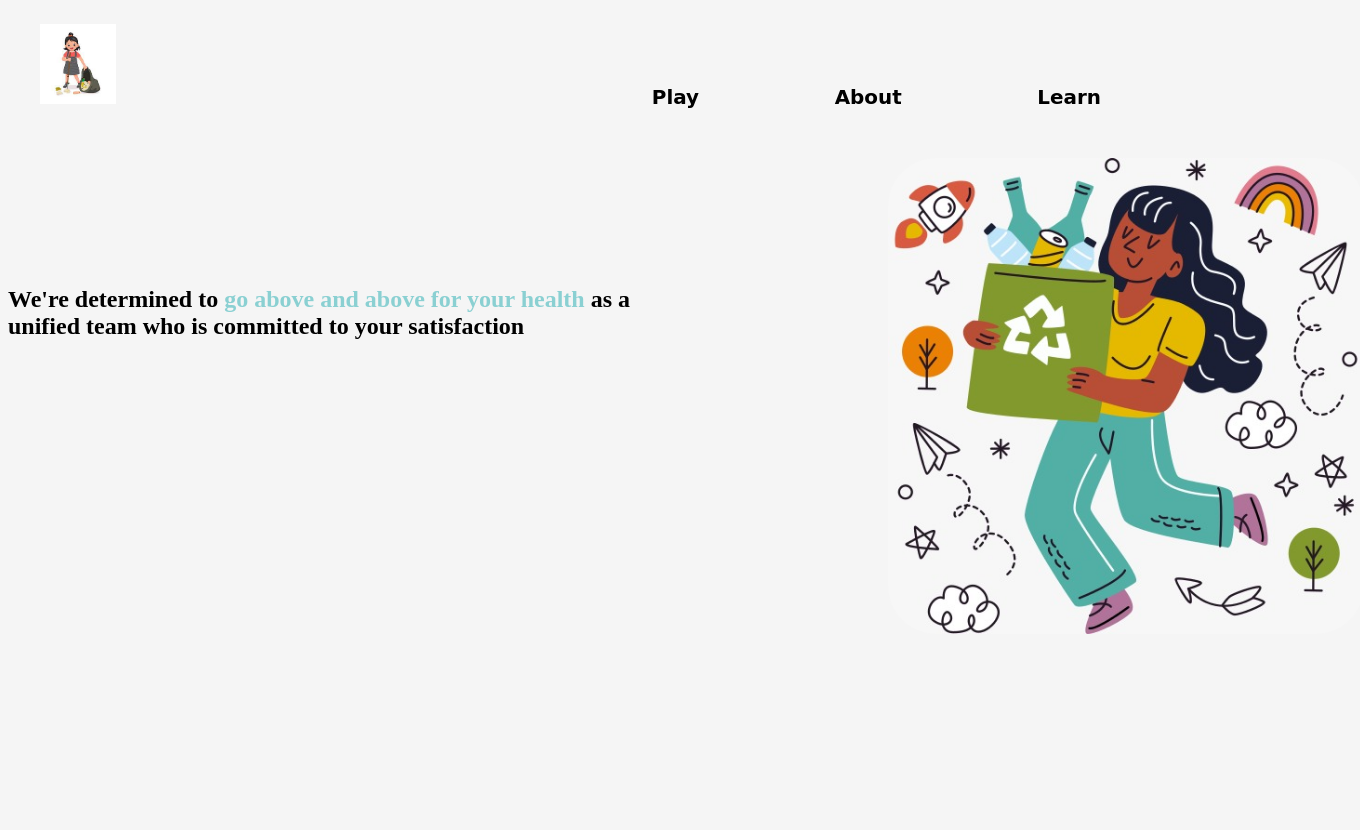
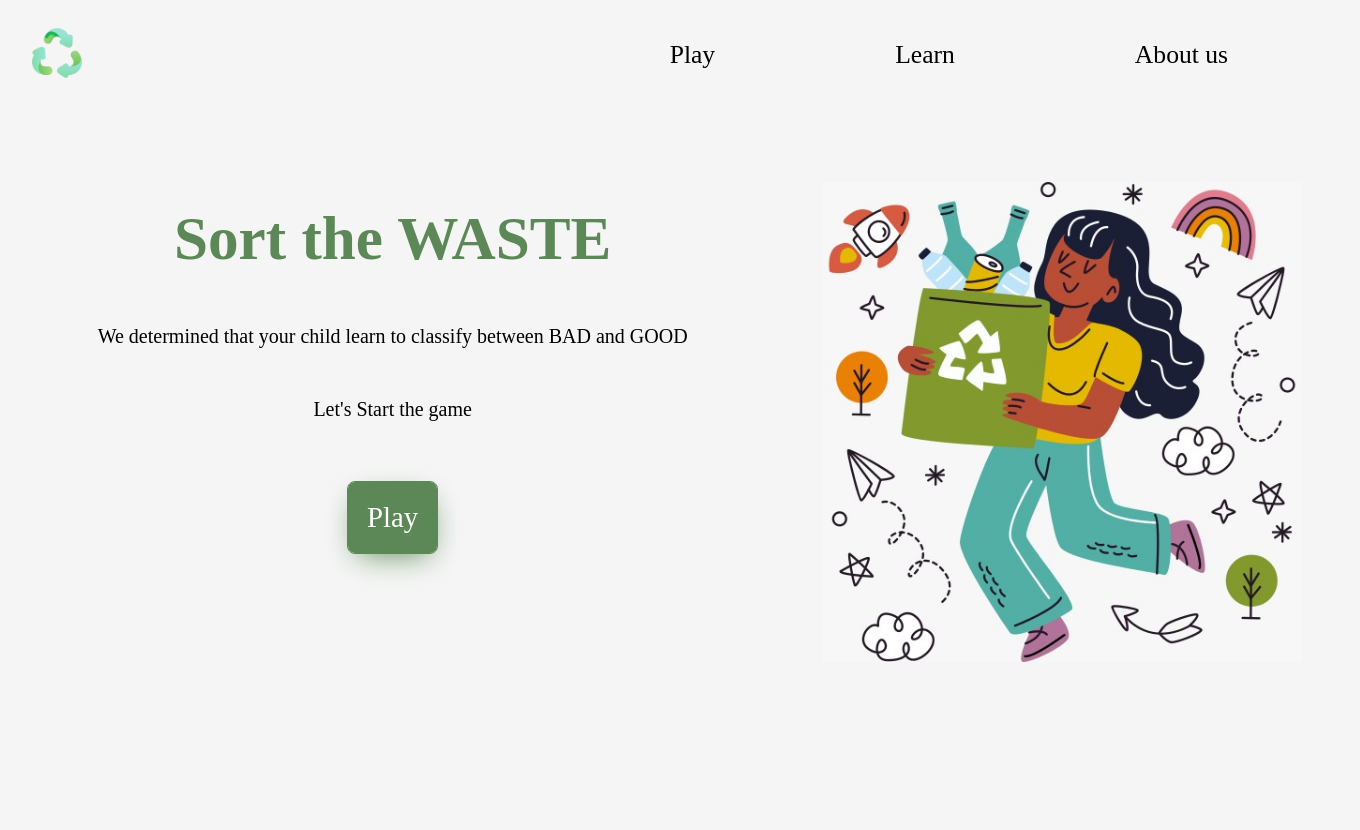
Before and after one commit to Mridul-2003/waste-sorting, a Flask app: template templates/index.html in a window 1360 px wide. Before the commit the page ends 634 px from the top, so only its background shows below. Run offline with Flask 3, Linux system fonts and the light colour scheme; the template is opened without the code that fills it, so the values that code supplies are empty.

Commit message:
responsive navbar

```diff
--- /dev/null
+++ b/static/javascript/javascript.js
@@ -0,0 +1,18 @@
+const hamburger = document.querySelector(".hamburger");
+const navMenu = document.querySelector(".nav-menu");
+
+hamburger.addEventListener("click", mobileMenu);
+
+function mobileMenu() {
+  hamburger.classList.toggle("active");
+  navMenu.classList.toggle("active");
+}
+
+const navLink = document.querySelectorAll(".nav-link");
+
+navLink.forEach((n) => n.addEventListener("click", closeMenu));
+
+function closeMenu() {
+  hamburger.classList.remove("active");
+  navMenu.classList.remove("active");
+}
--- a/static/style.css
+++ b/static/style.css
@@ -1,45 +1,198 @@
-*{
-    background:whitesmoke;
+* {
+  background: whitesmoke;
 }
-.nav{
-    background-color:#d9dbdd0d;
 
+li {
+  list-style: none;
 }
-.garbage{
-    height:5rem;
-    background: transparent;
-    color: whitesmoke;
-    margin-top: 1rem;
-    margin-left: 2rem;
-    padding-right: 25rem;
 
+a {
+  text-decoration: none;
 }
-.hero_image{
-    color: black;
-    font-size: 1.5rem;
-    font-weight: 400;
 
-    font-family:cursive;
+.navbar {
+  display: flex;
+  justify-content: space-between;
+  align-items: center;
+  padding: 1rem 1.5rem;
 }
-h5{
-    justify-content: space-between;
-    display: inline;
-    padding-left: 8rem;
+.hamburger {
+  display: none;
 }
-img.home{
-    margin-left:55rem;
-    margin-top: 3rem;
-    height: 35vw;
-    border-radius: 3rem;
+
+.bar {
+  display: block;
+  width: 25px;
+  height: 3px;
+  margin: 5px auto;
+  -webkit-transition: all 0.3s ease-in-out;
+  transition: all 0.3s ease-in-out;
+  background-color: #101010;
 }
-/* h1{
-    font-size: 3rem;
-} */
-span{
-  color:rgb(138, 208, 210);
+.nav-menu {
+  display: flex;
+  justify-content: space-between;
+  align-items: center;
+  /* width: 1000px; */
 }
-.content{
-    font-size: 1.5rem;
-    font-weight: bold;
-    margin-top: -22rem;
+
+.nav-item {
+  margin-left: 5rem;
 }
+
+.nav-link {
+  font-size: 1.6rem;
+  font-weight: 400;
+  color: black;
+  margin-right: 100px;
+}
+
+.nav-link:hover {
+  color: #a2c579;
+}
+
+.nav-logo img {
+  height: 50px;
+  width: 50px;
+}
+
+.container {
+  display: flex;
+  flex-direction: row;
+  flex-wrap: wrap;
+  min-height: 90vh;
+  width: 100%;
+}
+.container-1 {
+  margin: auto;
+  margin-top: 50px;
+  color: #5b8856;
+  font-size: 3vw;
+  /* align-items: center; */
+  width: 50vw;
+}
+.container-1 h2 {
+  text-align: center;
+}
+
+.container-2 {
+  margin-left: auto;
+  margin-top: 80px;
+  margin-right: 50px;
+}
+.container-2 img {
+  height: 60vh;
+  width: 100%;
+}
+.container-3 {
+  display: none;
+  flex-wrap: nowrap;
+  width: 100%;
+  margin-left: 100px;
+}
+.btn {
+  border-radius: 0.5rem;
+  padding: 1.2rem;
+  margin: 10px;
+}
+.btn__hero {
+  border: 1px solid #5b8856;
+  color: #ffffff;
+  font-size: 1.8rem;
+  box-shadow: 1px 10px 30px -10px #5b8856;
+
+  display: inline-block;
+  transition: all 0.3s;
+  position: relative;
+  overflow: hidden;
+  z-index: 1;
+}
+.btn__hero:after {
+  content: "";
+  position: absolute;
+  bottom: 0;
+  left: 0;
+  width: 100%;
+  height: 100%;
+  background-color: #5b8856;
+  z-index: -2;
+}
+
+.btn__hero:before {
+  content: "";
+  position: absolute;
+  bottom: 0;
+  left: 0;
+  width: 0%;
+  height: 100%;
+  background-color: #ffffff;
+  transition: all 0.3s;
+  z-index: -1;
+}
+
+.btn__hero:hover {
+  color: #146c94;
+}
+
+.btn__hero:hover:before {
+  width: 100%;
+}
+.button {
+  display: flex;
+  justify-content: center;
+  /* align-items: center; */
+  margin: 10px;
+}
+.container-1 p {
+  color: black;
+  font-size: 20px;
+  margin-top: 25px;
+  text-align: center;
+  margin-bottom: 50px;
+}
+.play {
+  color: #5b8856;
+}
+
+@media only screen and (max-width: 768px) {
+  .nav-menu {
+    position: fixed;
+    left: -150%;
+    top: 5rem;
+    flex-direction: column;
+    background-color: #fff;
+    width: 100%;
+    border-radius: 10px;
+    text-align: center;
+    transition: 0.3s;
+    box-shadow: 0 10px 27px rgba(0, 0, 0, 0.05);
+  }
+
+  .nav-menu.active {
+    left: 0;
+  }
+  .nav-link {
+    background-color: white;
+  }
+
+  .nav-item {
+    margin: 2.5rem 0;
+    background-color: white;
+  }
+
+  .hamburger {
+    display: block;
+    cursor: pointer;
+  }
+  .hamburger.active .bar:nth-child(2) {
+    opacity: 0;
+  }
+
+  .hamburger.active .bar:nth-child(1) {
+    transform: translateY(8px) rotate(45deg);
+  }
+
+  .hamburger.active .bar:nth-child(3) {
+    transform: translateY(-8px) rotate(-45deg);
+  }
+}
--- a/templates/index.html
+++ b/templates/index.html
@@ -7,13 +7,31 @@
     <title>Waste game</title>
   </head>
   <body>
-    <section class="nav">
-      <div class="hero_image">
-        <img class="garbage" src="../static/image/picking.jpg" />
-        <h5>Play</h5>
-        <h5>About</h5>
-        <h5>Learn</h5>
-      </div>
+    <header class="header">
+      <nav class="navbar">
+        <a href="#" class="nav-logo"
+          ><img src="/static/image/recycle.png" alt=""
+        /></a>
+        <ul class="nav-menu">
+          <li class="nav-item">
+            <a href="#" class="nav-link">Play</a>
+          </li>
+          <li class="nav-item">
+            <a href="#" class="nav-link">Learn</a>
+          </li>
+          <li class="nav-item">
+            <a href="#" class="nav-link">About us</a>
+          </li>
+        </ul>
+        <div class="hamburger">
+          <span class="bar"></span>
+          <span class="bar"></span>
+          <span class="bar"></span>
+        </div>
+      </nav>
+    </header>
+
+    <!-- <section class="page">
       <div class="page-content">
         <img class="home" src="../static/image/jump_girl.jpeg" />
       </div>
@@ -22,6 +40,30 @@
         <span class="color"> go above and above for your health</span> as a
         <br />unified team who is committed to your satisfaction
       </div>
+    </section> -->
+
+    <section id="features" class="container">
+      <div class="container-1">
+        <h2>Sort the WASTE</h2>
+        <p>
+          We determined that your child learn to classify between BAD and GOOD
+        </p>
+        <p class="play">Let's Start the game</p>
+        <div class="button">
+          <a href="#" class="btn btn__hero use">Play </a>
+        </div>
+      </div>
+      <div class="container-2">
+        <img src="/static/image/jump_girl.jpeg" alt="" />
+      </div>
+      <div class="container-3">
+        <a href="#" class="btn btn__hero use">Upload </a>
+        <a href="{{url_for('video_feed')}}" class="btn btn__hero use"
+          >Go live</a
+        >
+      </div>
     </section>
+
+    <script src="/static/javascript/javascript.js"></script>
   </body>
 </html>
```
Also changed, not shown: static/image/recycle.png (added).
